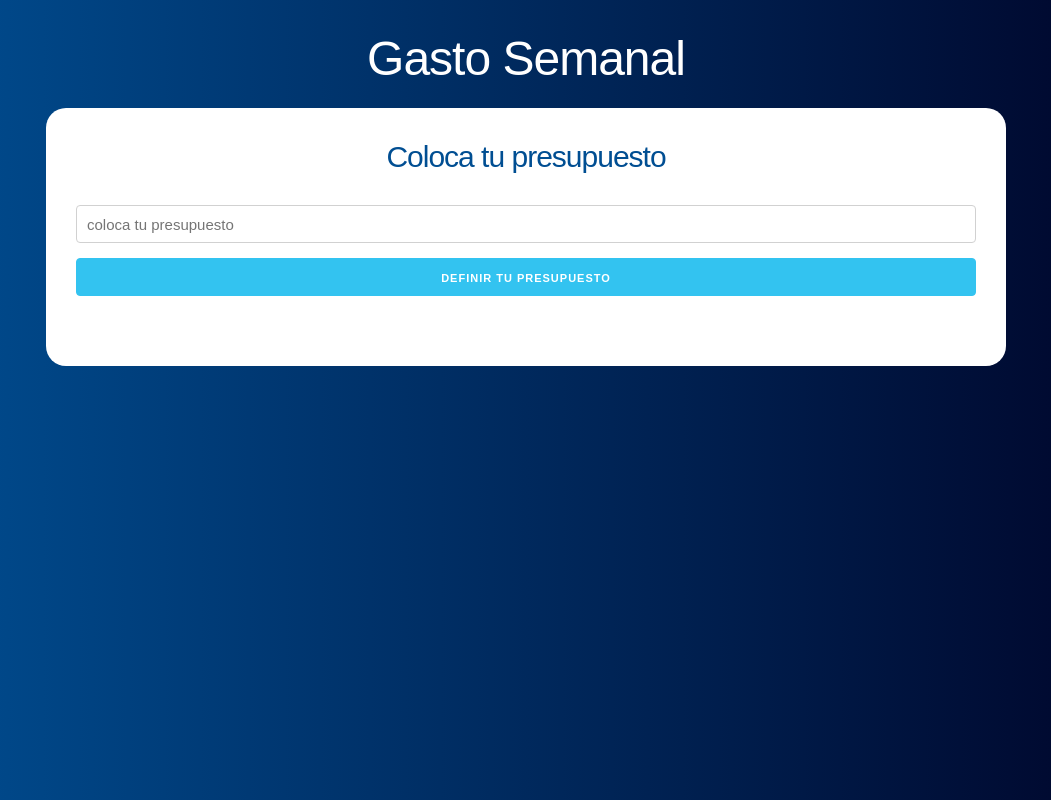
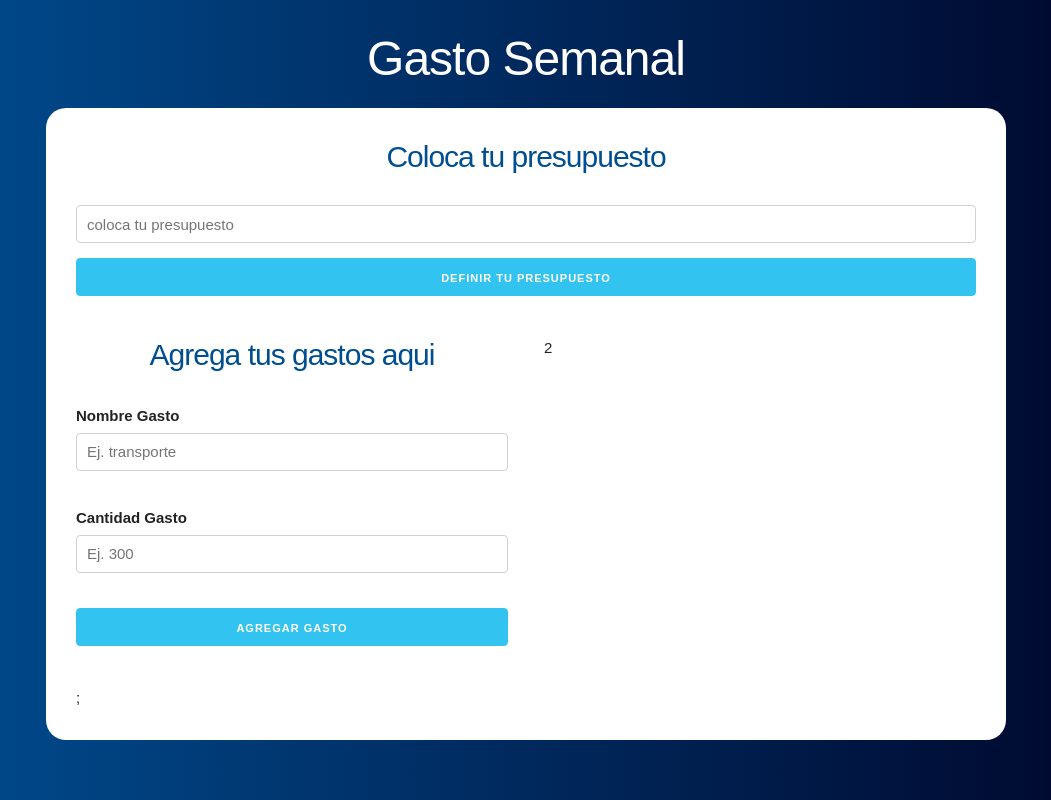
Before and after one commit to migueldavila/weekly_expense, a React (Create React App) app: page / in a window 1280 px wide. Shown: the whole page, without its empty margins (114-1165 px from the left). Built offline with nearby package versions, Linux system fonts and the light colour scheme.

Commit message:
Form budget

```diff
--- a/src/App.js
+++ b/src/App.js
@@ -1,14 +1,32 @@
-import React from 'react';
+import React, { useState } from 'react';
 
 import Question from './componets/Question';
+import Form from './componets/Form';
+function App() {
+  // state
 
-function App() {
+  const [budgetMain, setBudgetMain] = useState(0);
+  const [budgetRemain, setBudgetRemain] = useState(0);
+  const [showquestion, setShowQuestion] = useState(true);
+
   return (
     <div className="container">
       <header>
         <h1>Gasto Semanal</h1>
         <div className="contenido-principal contenido">
-          <Question />
+          <Question
+            setBudgetMain={setBudgetMain}
+            setBudgetRemain={setBudgetRemain}
+            setShowQuestion={setShowQuestion}
+          />
+          <div className="row">
+            <div className="one-half column">
+              <Form />;
+            </div>
+            <div className="one-half column">
+              2
+            </div>
+          </div>
         </div>
       </header>
 
--- /dev/null
+++ b/src/componets/Error.js
@@ -0,0 +1,7 @@
+import React from 'react';
+
+const Error = ({ msg }) => (
+  <p className="alert alert-danger error">{ msg }</p>
+);
+
+export default Error;
--- /dev/null
+++ b/src/componets/Form.js
@@ -0,0 +1,34 @@
+import React, { useState } from 'react';
+
+const Form = () => {
+  return (
+    <form>
+      <h2>Agrega tus gastos aqui</h2>
+
+      <div className="campo">
+        <label>Nombre Gasto</label>
+        <input
+          type="text"
+          className="u-full-width"
+          placeholder="Ej. transporte"
+        />
+      </div>
+
+      <div className="campo">
+        <label>Cantidad Gasto</label>
+        <input
+          type="number"
+          className="u-full-width"
+          placeholder="Ej. 300"
+        />
+      </div>
+      <input
+        type="submit"
+        className="button-primary u-full-width"
+        value="Agregar gasto"
+      />
+    </form>
+  );
+};
+
+export default Form;
--- a/src/componets/Question.js
+++ b/src/componets/Question.js
@@ -1,6 +1,6 @@
 import React, { Fragment, useState } from 'react';
-
-const Question = () => {
+import Error from './Error'
+const Question = ({setBudgetMain, setBudgetRemain}) => {
 
     // state
     const [quantity, setQuantiy] = useState(0);
@@ -14,11 +14,20 @@ const Question = () => {
     const addBudget = e => {
       e.preventDefault();
       console.log(quantity)
+      if(quantity < 1 || isNaN( quantity )){
+        setError(true);
+        return;
+      }
+
+      setError(false);
+      setBudgetMain(quantity);
+      setBudgetRemain(quantity);
     }
 
     return(
       <Fragment>
         <h2>Coloca tu presupuesto</h2>
+        { error ? <Error msg="El presupuesto es Incorrecto" /> : '' }
         <form
           onSubmit = {addBudget}
         >
```
